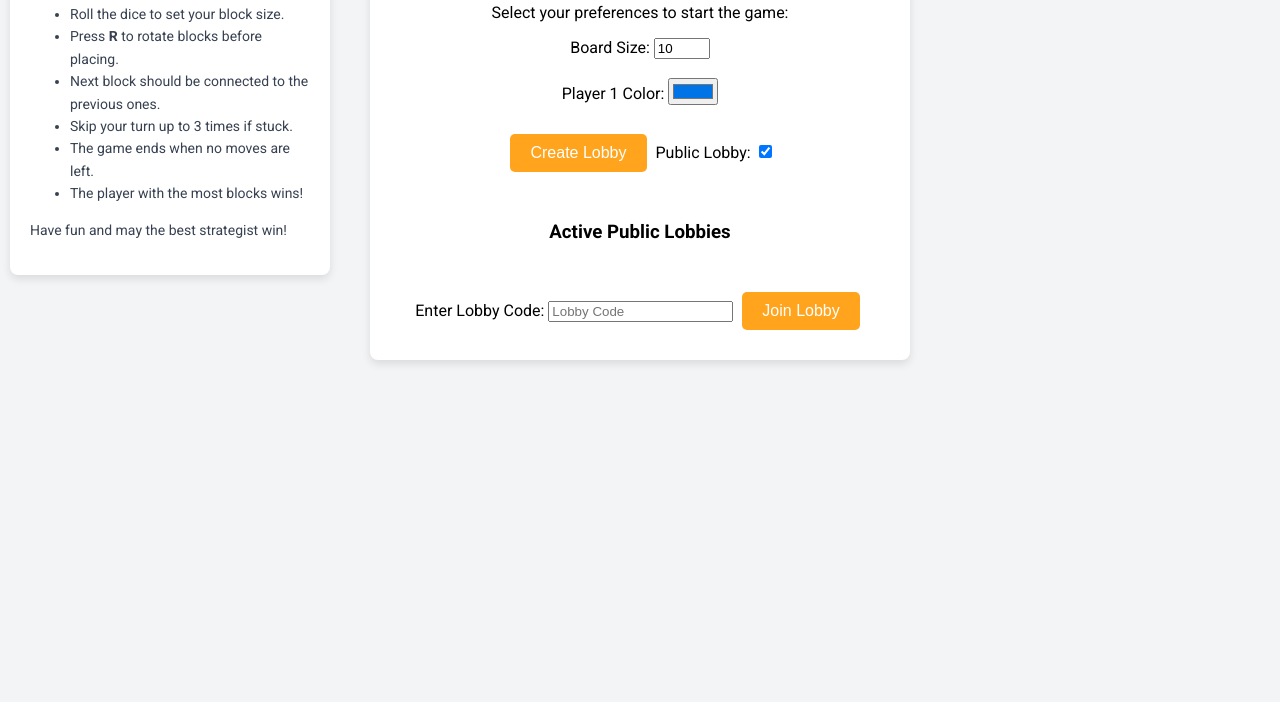
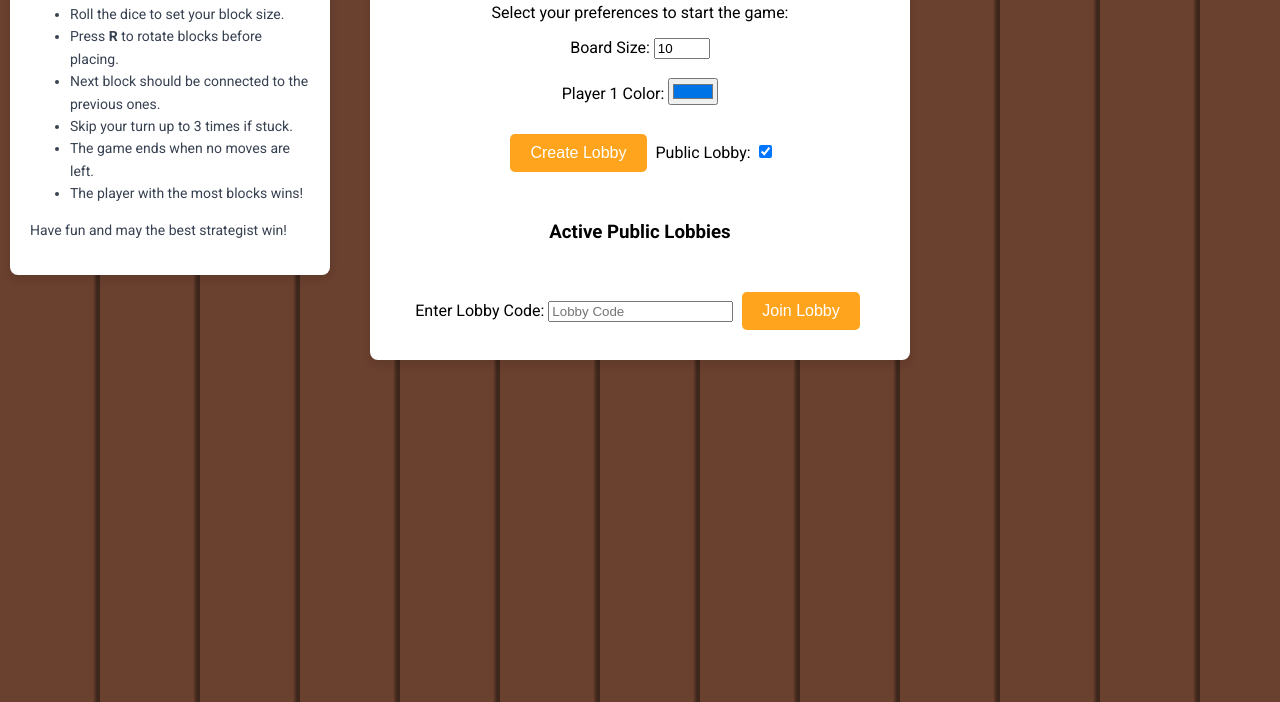
Before and after one commit to berkesevenler/DiceDominion, a website with bundled scripts: page DiceDominion/index.html in a window 1280 px wide. Shown: the part 198-900 px from the top of the page. Built offline with nearby package versions, Linux system fonts and the light colour scheme; no server answers.

Commit message:
implemented new background design
liked the idea of the game being played on a wooden table, so that's that, and I also decided to use colors instead of an image because it makes more sense in terms of screen size, but it can always look prettier, so any criticisms? Will keep implementing new stuff (like color palette, new container design) later.

```diff
--- a/DiceDominion/style.css
+++ b/DiceDominion/style.css
@@ -1,4 +1,3 @@
-body,
 html {
   display: flex;
   justify-content: center;
@@ -7,7 +6,26 @@ html {
   margin: 0;
   padding-top: 50px;
   font-family: "Roboto", sans-serif;
-  background-color: #f3f4f6;
+}
+
+body {
+  display: flex;
+  justify-content: center;
+  align-items: flex-start;
+  height: 100vh;
+  margin: 0;
+  padding-top: 50px;
+  font-family: "Roboto", sans-serif;
+  background:
+    repeating-linear-gradient(
+      90deg,
+      #6a402f 0px,
+      #6a402f 93px,
+      #3d261b 97px,
+      #3d261b 100px
+    );
+
+  background-attachment: fixed;
 }
 
 #container {
```
